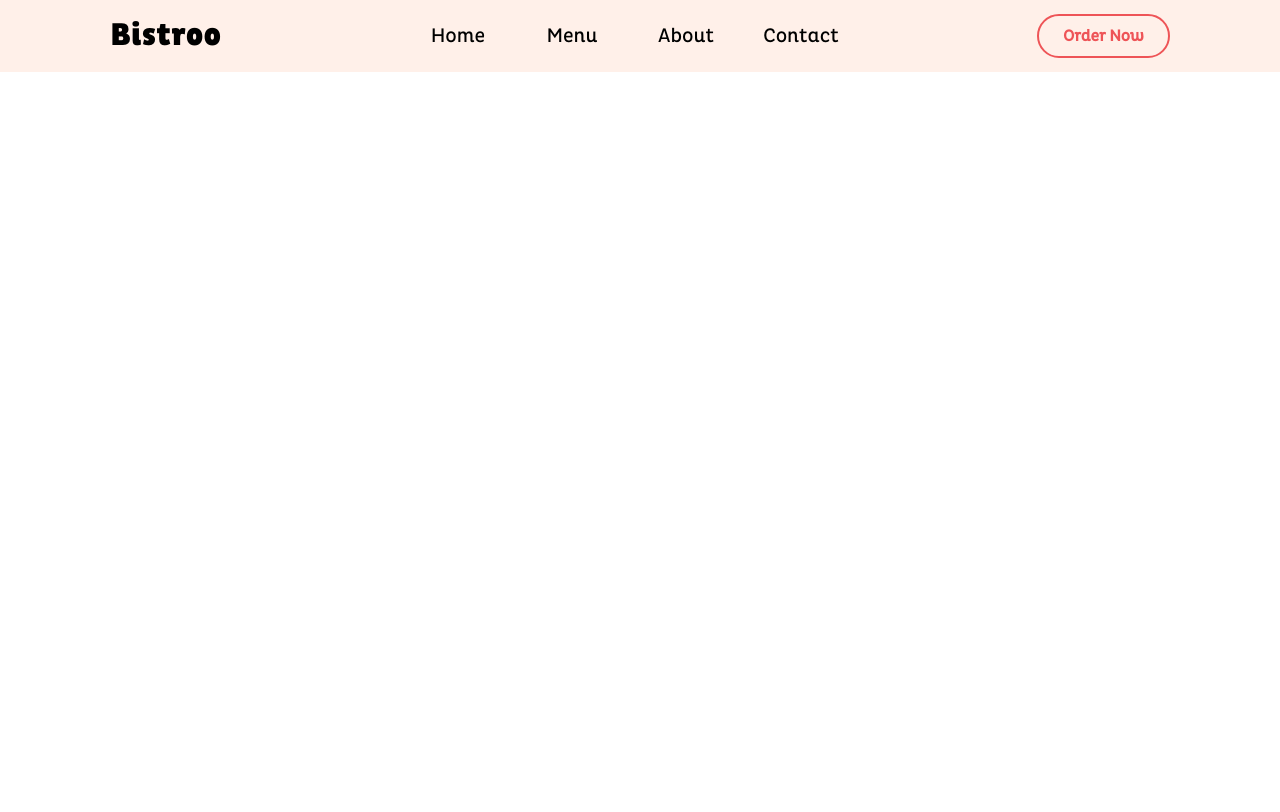
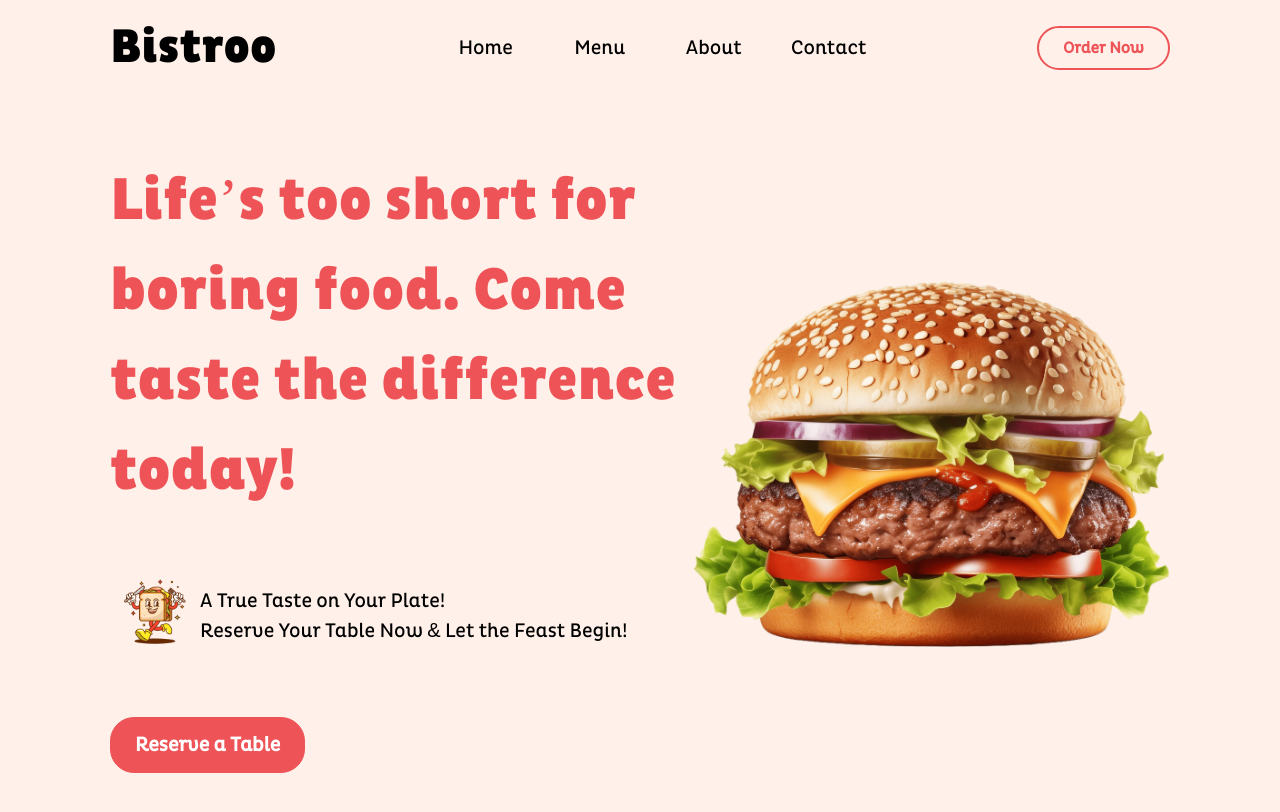
Before and after one commit to Udbhav227/restaurant-page, a website built with webpack: page src/template.html in a window 1280 px wide. Built offline with nearby package versions, Linux system fonts and the light colour scheme.

Commit message:
implement hero section with dynamic content loading and styling

```diff
--- a/src/index.js
+++ b/src/index.js
@@ -1,4 +1,7 @@
 import './style/joshreset.css';
 import './style/style.css';
+import loadHero from "./pages/loadHero.js";
 
-console.log('working')
+document.addEventListener("DOMContentLoaded", () => {
+  loadHero();
+});
--- /dev/null
+++ b/src/pages/loadHero.js
@@ -0,0 +1,62 @@
+import heroImgSrc from "../images/burger.png";
+import mascotImgSrc from "../images/mascot.png";
+
+export default function loadHero() {
+  const content = document.getElementById("content");
+
+  const hero = document.createElement("div");
+  hero.classList.add("hero");
+
+  const heroLeft = document.createElement("div");
+  heroLeft.classList.add("hero-left");
+
+  const tagline = document.createElement("p");
+  tagline.classList.add("tagline");
+  tagline.textContent = "Life’s too short for boring food. Come taste the difference today!";
+
+  const mascotContainer = document.createElement("div");
+  mascotContainer.classList.add("mascot-container");
+
+  const mascotImgContainer = document.createElement("div");
+  mascotImgContainer.classList.add("mascot-img-container");
+
+  const mascotImage = new Image();  // Fixed variable name
+  mascotImage.src = mascotImgSrc;
+  mascotImage.alt = "Restaurant Mascot";
+
+  mascotImgContainer.appendChild(mascotImage);
+
+  const mascotText = document.createElement("p");
+  mascotText.classList.add("mascot-text");
+  mascotText.innerHTML = "A True Taste on Your Plate! <br> Reserve Your Table Now & Let the Feast Begin!";
+
+  mascotContainer.append(mascotImgContainer, mascotText);
+
+  const ctaButtons = document.createElement("div");
+  ctaButtons.classList.add("cta-buttons");
+
+  const reserveButton = document.createElement("button");
+  reserveButton.classList.add("reserve-now");
+  reserveButton.textContent = "Reserve a Table";
+
+  ctaButtons.appendChild(reserveButton);
+
+  heroLeft.append(tagline, mascotContainer, ctaButtons);
+
+  const heroRight = document.createElement("div");
+  heroRight.classList.add("hero-right");
+
+  const heroImageContainer = document.createElement("div");
+  heroImageContainer.classList.add("hero-image-container");
+
+  const heroImage = new Image();
+  heroImage.src = heroImgSrc;
+  heroImage.alt = "Delicious Burger";
+  heroImage.loading = "lazy";
+
+  heroImageContainer.appendChild(heroImage);
+  heroRight.appendChild(heroImageContainer);
+
+  hero.append(heroLeft, heroRight);
+  content.appendChild(hero);
+}
--- a/src/style/style.css
+++ b/src/style/style.css
@@ -20,7 +20,7 @@ body {
 /* Header  Section*/
 .restro-name {
   font-family: pluto-bold, sans-serif;
-  font-size: xx-large;
+  font-size: 48px;
 }
 
 nav {
@@ -51,10 +51,10 @@ nav button {
   border: none;
 }
 
-.order-now {
+.order-now, .reserve-now {
   padding-left: 24px;
   padding-right: 24px;
-  border: solid rgba(238, 84, 87, 1) 2px;
+  border: solid rgb(238, 84, 87) 2px;
   border-radius: 24px;
   font-size: 16px;
   font-weight: bold;
@@ -68,11 +68,80 @@ nav button {
 
 /* Hero Section  */
 
+.hero {
+  font-family: pluto-light, sans-serif;
+  background-color: rgba(255, 240, 233, 1);
+  display: flex;
+  flex-direction: row;
+  justify-content: space-between;
+  padding: 0 110px;
+  height: 92vh;
+}
+
+.hero-left {
+  display: flex;
+  flex-direction: column;
+  gap: 58px;
+  justify-content: center;
+}
+
+.tagline {
+  color: rgba(238, 84, 87, 1);
+  font-family: pluto-bold;
+  font-size: 60px;
+}
+
+.cta-buttons {
+  display: flex;
+  gap: 80px;
+}
+
+.cta-buttons button {
+  font-size: 20px;
+  color: white;
+  padding: 12px 24px;
+  background-color: rgba(238, 84, 87, 1);
+  border: 1px solid rgba(238, 84, 87, 1);
+}
+
+.mascot-container {
+  display: flex;
+  align-items: center;
+}
+
+.mascot-img-container img{
+  width: 90px;
+  height: 85px;
+  display: block;
+  object-fit: contain;
+}
+
+.mascot-text {
+  font-size: 20px;
+}
+
+.hero-right {
+  display: flex;
+  align-items: center;
+}
+
+.hero-image-container img{
+  width: 100%;
+  max-width: 1500px;
+  height: auto; /* Keeps aspect ratio */
+  display: block;
+}
+
 /* Animations */
-.order-now:hover {
+.order-now:hover, .reserve-now:hover {
   color: white;
   background-color: rgba(238, 84, 87, 1);
   box-shadow: 0 0 10px rgba(238, 84, 87, 0.6);
+}
+
+.cta-buttons > button:hover {
+  color: rgba(238, 84, 87, 1);
+  background-color: white;
 }
 
 .underline {
@@ -84,9 +153,10 @@ nav button {
 }
 
 .underline:after {
+  /* Creates an empty pseudo-element for styling purposes */
   content: '';
   position: absolute;
-  background-color: rgba(238,84,87,255);
+  background-color: rgba(238, 84, 87, 1);
   height: 3px;
   width: 0;
   left: 0;
--- a/src/template.html
+++ b/src/template.html
@@ -26,8 +26,6 @@
       </div>
     </nav>
   </header>
-  <div class="content">
-
-  </div>
+  <div id="content"></div>
 </body>
 </html>
```
Also changed, not shown: src/images/burger.png (added), src/images/mascot.png (added), 1 other file.
